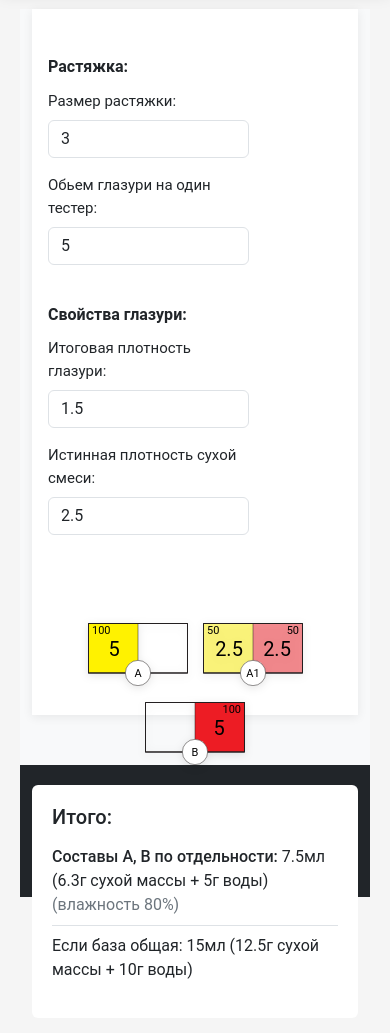
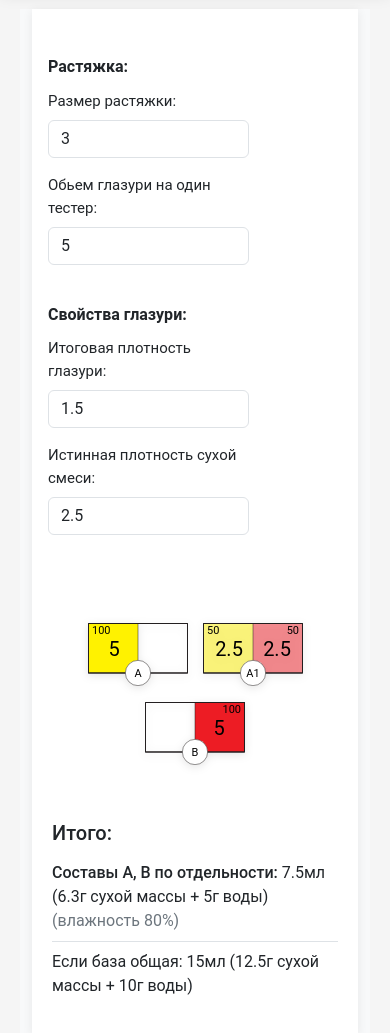
Before and after one commit to vvzvlad/glazy_mixer, a plain HTML site: page bs_export/index.html in a window 390 px wide. Shown: the part 67-1100 px from the top of the page. Drawn offline with Linux system fonts and the light colour scheme.

Commit message:
style: restructure index.html layout for glaze calculator; added content wrapper and improved flexbox styling for better responsiveness

```diff
--- a/bs_export/index.html
+++ b/bs_export/index.html
@@ -1,5 +1,5 @@
 <!DOCTYPE html>
-<html data-bs-theme="light" lang="en" class="h-100">
+<html data-bs-theme="light" lang="en">
 
 <head>
     <meta charset="utf-8">
@@ -19,6 +19,16 @@
         .nav-link.stretch-type:not(.active) {
             color: #999 !important;
             opacity: 0.7;
+        }
+
+        .content-wrapper {
+            min-height: 100vh;
+            display: flex;
+            flex-direction: column;
+        }
+
+        .flex-grow-container {
+            flex-grow: 1;
         }
     </style>
 
@@ -157,7 +167,7 @@
     </script>
 </head>
 
-<body class="h-100">
+<body>
     <nav class="navbar navbar-expand-lg fixed-top bg-body clean-navbar">
         <div class="container"><a class="navbar-brand logo" href="#">Калькулятор растяжек</a><button data-bs-toggle="collapse" data-bs-target="#navcol-1" class="navbar-toggler"><span class="visually-hidden">Toggle navigation</span><span class="navbar-toggler-icon"></span></button>
             <div class="collapse navbar-collapse" id="navcol-1">
@@ -170,11 +180,12 @@
             </div>
         </div>
     </nav>
-    <main class="page h-100 pt-5 mt-2">
-        <section class="clean-block clean-catalog dark pt-sm-4 h-100">
-            <div class="container h-100">
-                <div class="content pt-sm-0 h-100">
-                    <div class="row g-0 pt-sm-0 h-100">
+    <div class="content-wrapper">
+        <main class="page pt-5 mt-2">
+            <section class="clean-block clean-catalog dark pt-sm-4">
+                <div class="container">
+                    <div class="content pt-sm-0">
+                        <div class="row g-0 pt-sm-0">
                             <div class="col-md-3" style="width:233px;">
                                 <div class="filters ps-3 pe-3 pb-5 pt-5 pt-sm-4 mb-sm-0 pb-sm-4">
                                     <div class="filter-item">
@@ -188,9 +199,9 @@
                                 </div>
                             </div>
                             <div class="col">
-                            <div class="ps-sm-2 pt-sm-4 pe-sm-2 pb-sm-3 calc_glaze_container d-flex flex-column h-100 justify-content-between">
+                                <div class="ps-sm-2 pt-sm-4 pe-sm-2 pb-sm-3 calc_glaze_container d-flex flex-column">
                                     <div class="calc_glaze d-flex flex-column justify-content-center flex-grow-1"></div>
-                                <div class="summary_container mt-auto"></div>
+                                    <div class="summary_container mt-3"></div>
                                 </div>
                             </div>
                         </div>
@@ -203,6 +214,7 @@
                 <p>© 2025 vvzvlad</p>
             </div>
         </footer>
+    </div>
     <script src="assets/bootstrap/js/bootstrap.min.js"></script>
     <script src="assets/js/baguetteBox.min.js"></script>
     <script src="assets/js/vanilla-zoom.js"></script>
```
Lines whose indentation alone changed are shown as unchanged.
